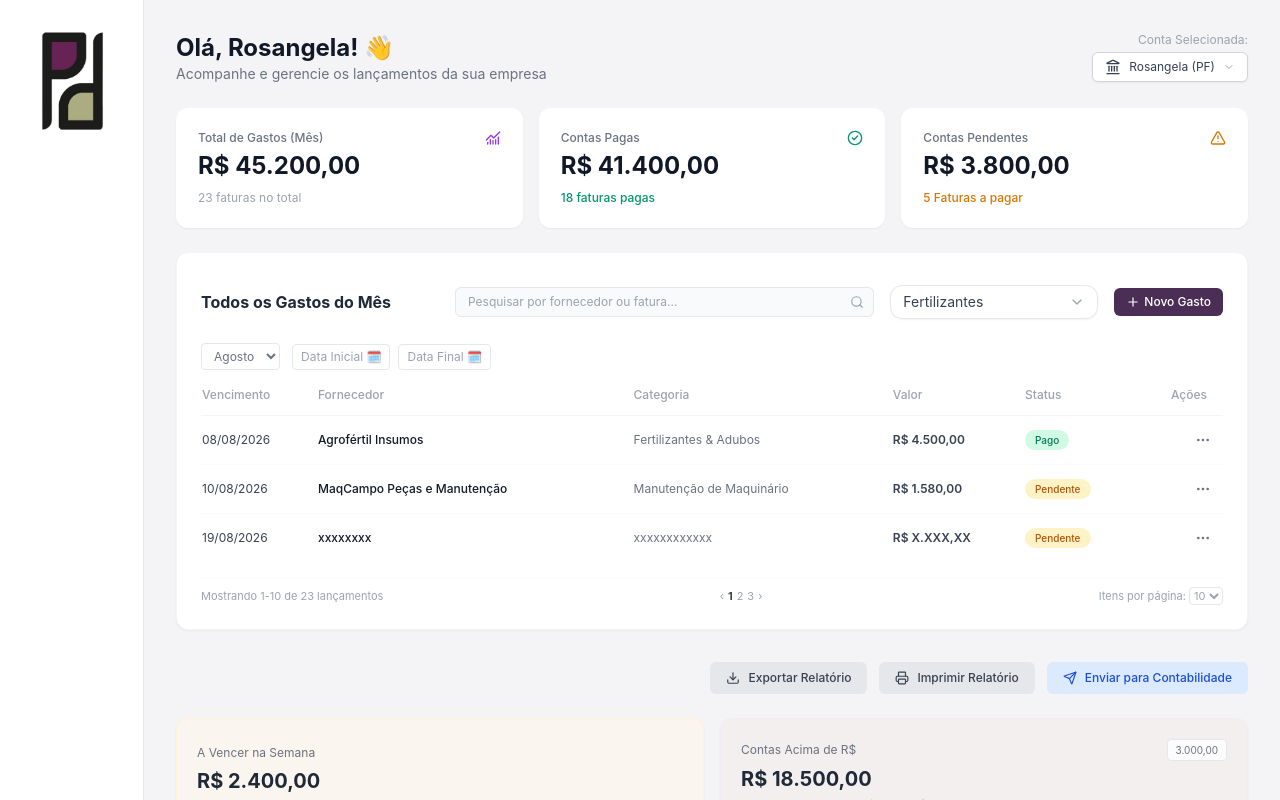
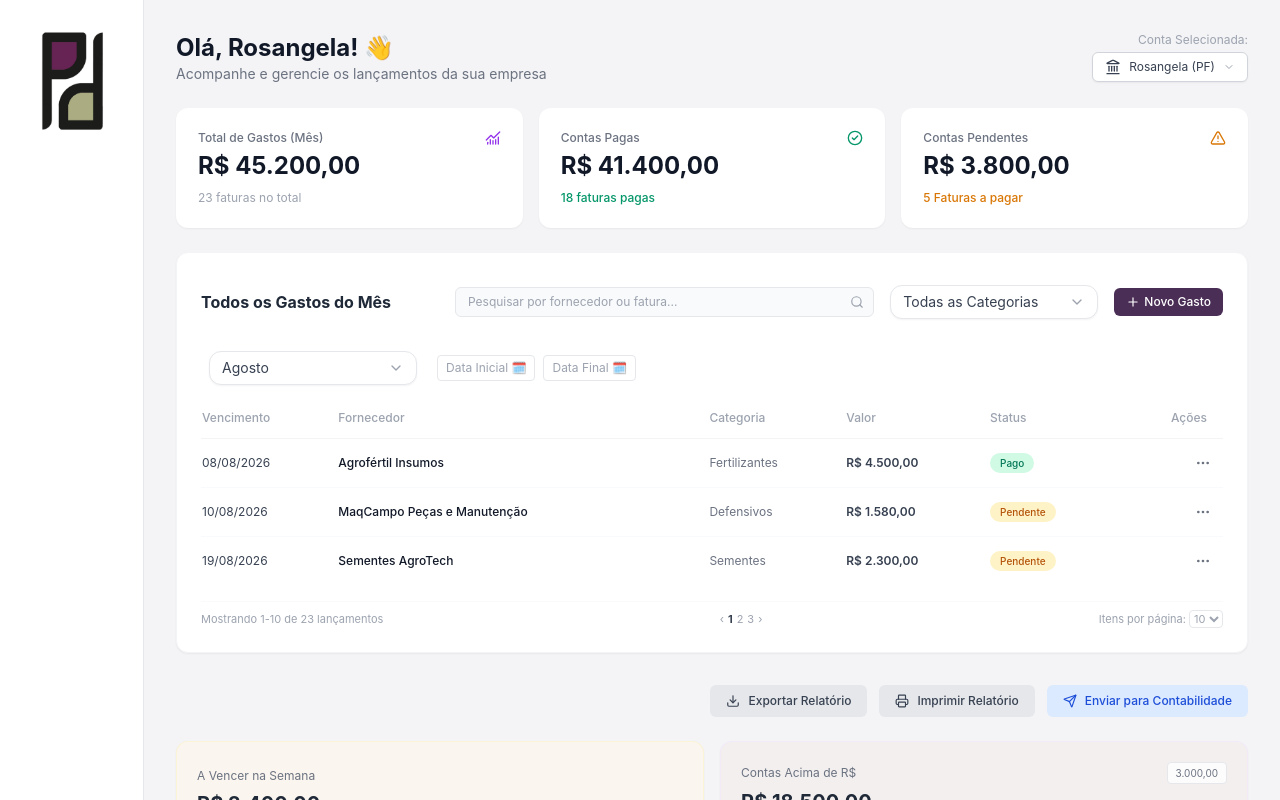
Before and after one commit to Erick8002/Sistema_Perucca_Pugesi, a React (Vite) app: page / in a window 1280 px wide. Shown: the top 800 px of the page. Built offline with nearby package versions, Linux system fonts and the light colour scheme; a web font is replaced by a local one.

Commit message:
refactor: separate state for each select

```diff
--- a/src/components/CustomSelect.jsx
+++ b/src/components/CustomSelect.jsx
@@ -1,16 +1,13 @@
 import { useState } from "react";
 import { ChevronDown } from "lucide-react";
 
-const options = ["Todas as Categorias", "Fertilizantes", "Defensivos", "Sementes",];
-
-export default function CustomSelect() {
+export default function CustomSelect({options = [], selected, onSelect} ) {
   const [isOpen, setIsOpen] = useState(false);
-  const [selected, setSelected] = useState("Fertilizantes");
 
   return (
     <div className="relative w-52 text-sm">
       <button
-        onClick={() => setIsOpen(!isOpen)}
+        onClick={() => setIsOpen(!isOpen)} type="button"
         className="flex w-full items-center justify-between rounded-xl border border-gray-200 bg-white px-3 py-1.5 text-gray-700 shadow-sm transition-all hover:border-gray-300 focus:outline-none focus:ring-2 focus:ring-purple-500/20"
       >
         <span>{selected}</span>
@@ -24,14 +21,15 @@ export default function CustomSelect() {
           {options.map((option) => (
             <button
               key={option}
+              type="button"
               onClick={() => {
-                setSelected(option);
+                onSelect(option);
                 setIsOpen(false);
               }}
               className={`flex w-full items-center rounded-lg px-3 py-2 text-left transition-colors ${
                 selected === option
                   ? "bg-purple-50 text-purple-700 font-medium" // Estilo do selecionado
-                  : "text-gray-600 hover:bg-gray-50"
+                  : "text-gray-600 hover:bg-gray-50" // Estilo do não selecionado
               }`}
             >
               {option}
--- a/src/components/KpiCards.jsx
+++ b/src/components/KpiCards.jsx
@@ -8,29 +8,29 @@ export default function KpiCards() {
 
       <div className="bg-white p-5 rounded-xl border-2 border-transparent hover:border-purple-900/40 shadow-sm relative cursor-pointer transition-all duration-300 hover:scale-105 hover:z-10">
         <div className="flex justify-between items-center">
-          <span className="text-xs text-gray-500 font-medium">Total de Gastos (Mês)</span>
+          <span className="text-xs text-gray-500 font-medium"><p className="cursor-text">Total de Gastos (Mês)</p></span>
           <ChartNoAxesCombined className="w-4 h-4 text-purple-600" />
           </div>
-        <div className="text-2xl font-bold text-gray-900 mt-1">R$ 45.200,00</div>
-        <span className="text-xs text-gray-400 mt-2 block">23 faturas no total</span>
+        <div className="text-2xl font-bold text-gray-900 mt-1"><p className="cursor-text">R$ 45.200,00</p></div>
+        <span className="text-xs text-gray-400 mt-2 block"><p className="cursor-text">23 faturas no total</p></span>
       </div>
 
       <div className="bg-white p-5 rounded-xl border-gray-100 border-2 border-transparent hover:border-emerald-600/40 shadow-sm cursor-pointer transition-all duration-300 hover:scale-105">
         <div className="flex justify-between items-center">
-          <span className="text-xs text-gray-500 font-medium">Contas Pagas</span>
+          <span className="text-xs text-gray-500 font-medium cursor-text">Contas Pagas</span>
           <CheckCircle2 className="w-4 h-4 text-emerald-600" />
         </div>
-        <div className="text-2xl font-bold text-gray-900 mt-1">R$ 41.400,00</div>
+        <div className="text-2xl font-bold text-gray-900 mt-1 cursor-text">R$ 41.400,00</div>
         <span className="text-xs text-emerald-600 font-medium mt-2 block">18 faturas pagas</span>
       </div>
 
       <div className="bg-white p-5 rounded-xl border-gray-100 border-2 border-transparent hover:border-amber-600/40 shadow-sm cursor-pointer transition-all duration-300 hover:scale-105">
         <div className="flex justify-between items-center">
-          <span className="text-xs text-gray-500 font-medium">Contas Pendentes</span>
+          <span className="text-xs text-gray-500 font-medium cursor-text">Contas Pendentes</span>
           <AlertTriangle className="w-4 h-4 text-amber-600" />
         </div>
-        <div className="text-2xl font-bold text-gray-900 mt-1">R$ 3.800,00</div>
-        <span className="text-xs text-amber-600 font-medium mt-2 block">5 Faturas a pagar</span>
+        <div className="text-2xl font-bold text-gray-900 mt-1 cursor-text">R$ 3.800,00</div>
+        <span className="text-xs text-amber-600 font-medium mt-2 block cursor-text">5 Faturas a pagar</span>
       </div>
     </div>
   );
--- a/src/components/TransactionsTable.jsx
+++ b/src/components/TransactionsTable.jsx
@@ -3,15 +3,17 @@ import CustomSelect from './CustomSelect';
 import { Search, MoreHorizontal, FileText, Printer, Plus, Edit3 } from 'lucide-react';
 
 const categoryOptions = ['Todas as Categorias', 'Fertilizantes', 'Defensivos', 'Sementes'];
+const monthOptions = ['Janeiro', 'Fevereiro', 'Março', 'Abril', 'Maio', 'Junho', 'Julho', 'Agosto', 'Setembro', 'Outubro', 'Novembro', 'Dezembro']
 
 export default function TransactionsTable() {
   const [openDropdown, setOpenDropdown] = useState(null);
-  const [category, setCategory] = useState('Fertilizantes');
+  const [categoryTableHeader, setCategoryTableHeader] = useState('Todas as Categorias');
+  const [monthTableFilter, setMonthTableFilter] = useState('Agosto');
 
   const transactions = [
-    { id: 1, vencimento: '08/08/2026', fornecedor: 'Agrofértil Insumos', categoria: 'Fertilizantes & Adubos', valor: 'R$ 4.500,00', status: 'Pago' },
-    { id: 2, vencimento: '10/08/2026', fornecedor: 'MaqCampo Peças e Manutenção', categoria: 'Manutenção de Maquinário', valor: 'R$ 1.580,00', status: 'Pendente' },
-    { id: 3, vencimento: '19/08/2026', fornecedor: 'xxxxxxxx', categoria: 'xxxxxxxxxxxx', valor: 'R$ X.XXX,XX', status: 'Pendente'}
+    { id: 1, vencimento: '08/08/2026', fornecedor: 'Agrofértil Insumos', categoria: 'Fertilizantes', valor: 'R$ 4.500,00', status: 'Pago' },
+    { id: 2, vencimento: '10/08/2026', fornecedor: 'MaqCampo Peças e Manutenção', categoria: 'Defensivos', valor: 'R$ 1.580,00', status: 'Pendente' },
+    { id: 3, vencimento: '19/08/2026', fornecedor: 'Sementes AgroTech', categoria: 'Sementes', valor: 'R$ 2.300,00', status: 'Pendente'}
   ];
 
   return (
@@ -32,8 +34,8 @@ export default function TransactionsTable() {
           <div className="p-2">
             <CustomSelect
               options = {categoryOptions}
-              selected = {category}
-              onSelect = {setCategory}
+              selected = {categoryTableHeader}
+              onSelect = {setCategoryTableHeader}
             />
           </div>
 
@@ -44,9 +46,13 @@ export default function TransactionsTable() {
       </div>
 
       <div className="flex items-center gap-3 text-xs text-gray-500">
-        <select className="bg-white border border-gray-200 rounded px-2 py-1">
-          <option>Agosto</option>
-        </select>
+        <div className="p-2">
+          <CustomSelect
+            options = {monthOptions}
+            selected = {monthTableFilter}
+            onSelect = {setMonthTableFilter}
+          />
+        </div>
         <div className="flex items-center gap-2">
           <span className="bg-white border border-gray-200 rounded px-2 py-1 text-gray-400">Data Inicial 🗓️</span>
           <span className="bg-white border border-gray-200 rounded px-2 py-1 text-gray-400">Data Final 🗓️</span>
```
Also changed, not shown: src/App.jsx (line endings or trailing spaces).
